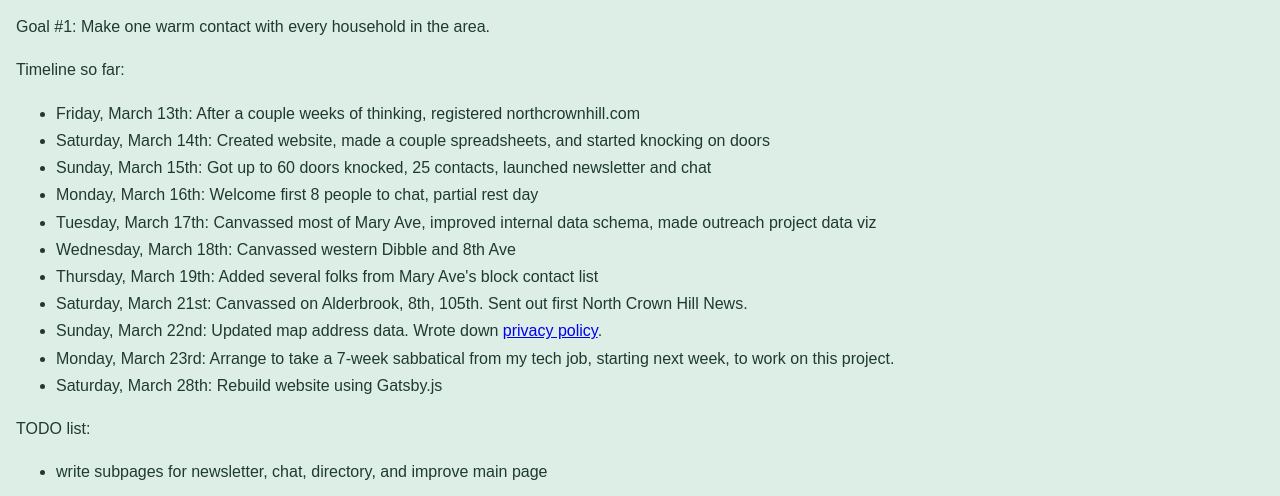
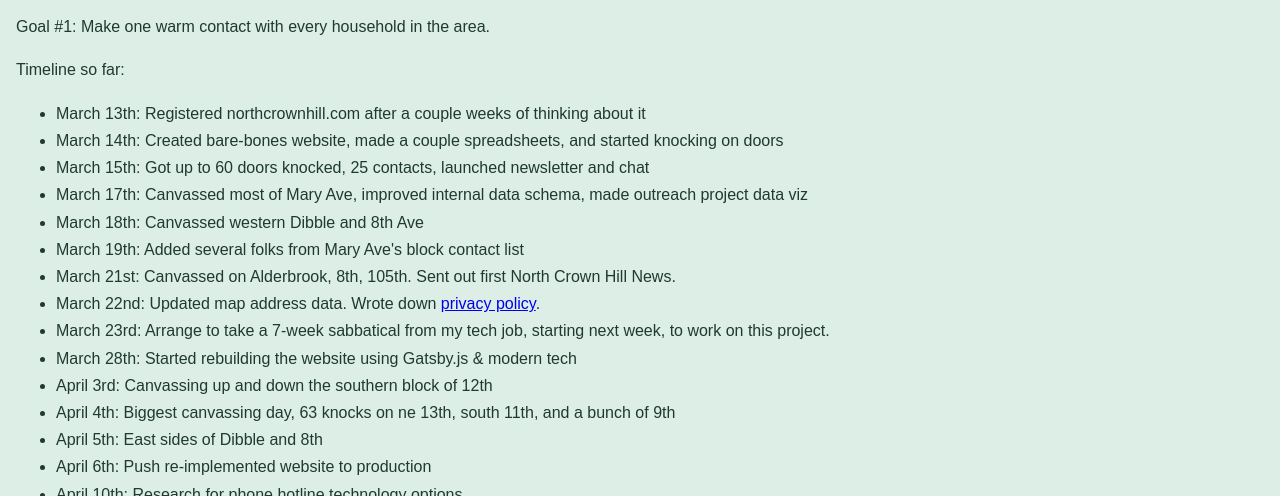
Before and after one commit to james-baker/north-crown-hill, a Gatsby site: page /about in a window 1280 px wide. Shown: the part 168-664 px from the top of the page. Built offline with nearby package versions, Linux system fonts and the light colour scheme; Gatsby itself is replaced by a stand-in of ours.

Commit message:
update changelog with last 3 weeks

```diff
--- a/src/md/project-changelog.md
+++ b/src/md/project-changelog.md
@@ -1,12 +1,20 @@
 Timeline so far:
-* Friday, March 13th: After a couple weeks of thinking, registered northcrownhill.com
-* Saturday, March 14th: Created website, made a couple spreadsheets, and started knocking on doors
-* Sunday, March 15th: Got up to 60 doors knocked, 25 contacts, launched newsletter and chat
-* Monday, March 16th: Welcome first 8 people to chat, partial rest day
-* Tuesday, March 17th: Canvassed most of Mary Ave, improved internal data schema, made outreach project data viz
-* Wednesday, March 18th: Canvassed western Dibble and 8th Ave
-* Thursday, March 19th: Added several folks from Mary Ave's block contact list
-* Saturday, March 21st: Canvassed on Alderbrook, 8th, 105th. Sent out first North Crown Hill News.
-* Sunday, March 22nd: Updated map address data. Wrote down [privacy policy](privacy/).
-* Monday, March 23rd: Arrange to take a 7-week sabbatical from my tech job, starting next week, to work on this project.
-* Saturday, March 28th: Rebuild website using Gatsby.js
+* March 13th: Registered northcrownhill.com after a couple weeks of thinking about it
+* March 14th: Created bare-bones website, made a couple spreadsheets, and started knocking on doors
+* March 15th: Got up to 60 doors knocked, 25 contacts, launched newsletter and chat
+* March 17th: Canvassed most of Mary Ave, improved internal data schema, made outreach project data viz
+* March 18th: Canvassed western Dibble and 8th Ave
+* March 19th: Added several folks from Mary Ave's block contact list
+* March 21st: Canvassed on Alderbrook, 8th, 105th. Sent out first North Crown Hill News.
+* March 22nd: Updated map address data. Wrote down [privacy policy](privacy/).
+* March 23rd: Arrange to take a 7-week sabbatical from my tech job, starting next week, to work on this project.
+* March 28th: Started rebuilding the website using Gatsby.js & modern tech
+* April 3rd: Canvassing up and down the southern block of 12th
+* April 4th: Biggest canvassing day, 63 knocks on ne 13th, south 11th, and a bunch of 9th
+* April 5th: East sides of Dibble and 8th
+* April 6th: Push re-implemented website to production
+* April 10th: Research for phone hotline technology options
+* April 11th: Finishing off first pass on 11th and 12th. Bought a Twilio phone number
+* April 12-16th: Coding to wire together the Twilio and Slack APIs
+* April 18th: Solved the last technical/coding hurdles for the phone hotline
+* April 19th: Finished off 8th and Alderbrook
```
